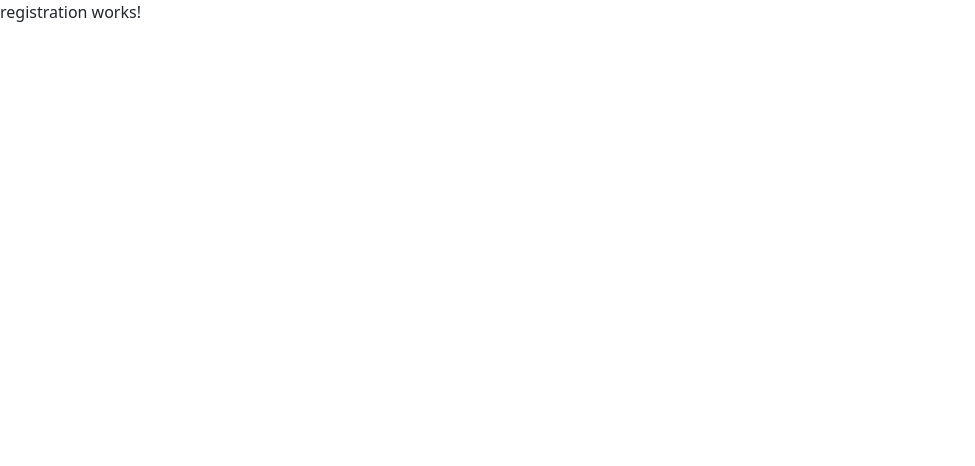
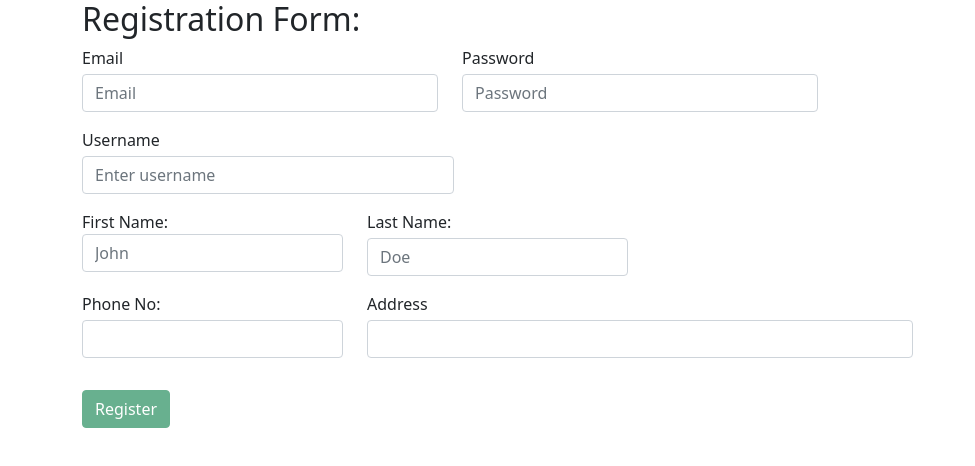
Before and after one commit to WilcyWilson/Angular-LoginAuthentication, an Angular app: page /registration in a window 1280 px wide. Shown: the top 466 px of the page, without its empty margins (0-975 px from the left). Built offline with nearby package versions, Linux system fonts and the light colour scheme.

Commit message:
register user

```diff
--- a/src/app/app-routing.module.ts
+++ b/src/app/app-routing.module.ts
@@ -2,11 +2,13 @@ import { NgModule } from '@angular/core';
 import { RouterModule, Routes } from '@angular/router';
 import {LoginComponent} from "./login/login.component";
 import {RegistrationComponent} from "./registration/registration.component";
+import {WelcomeComponent} from "./welcome/welcome.component";
 
 const routes: Routes = [
   { path: 'login', component: LoginComponent },
   { path: '', redirectTo: '/login', pathMatch: 'full' },
   { path: 'registration', component: RegistrationComponent },
+  { path: 'welcome', component: WelcomeComponent },
 ];
 
 @NgModule({
--- a/src/app/app.module.ts
+++ b/src/app/app.module.ts
@@ -7,12 +7,14 @@ import { AppComponent } from './app.component';
 import { RegistrationComponent } from './registration/registration.component';
 import {HttpClientModule} from "@angular/common/http";
 import {LoginComponent} from "./login/login.component";
+import { WelcomeComponent } from './welcome/welcome.component';
 
 @NgModule({
   declarations: [
     AppComponent,
     LoginComponent,
-    RegistrationComponent
+    RegistrationComponent,
+    WelcomeComponent
   ],
   imports: [
     BrowserModule,
--- a/src/app/login/login.component.html
+++ b/src/app/login/login.component.html
@@ -1,16 +1,29 @@
 <div class="container">
     <h2>Login Form:</h2>
-<form (ngSubmit)="loginUser()">
+    <form (ngSubmit)="loginUser()" #loginForm="ngForm">
       <div class="form-group">
         <label for="username">Username</label>
-    <input type="text" class="form-control" id="username" placeholder="Enter username" [(ngModel)]="user.userName" name="username">
+        <input type="text" class="form-control" id="username" class="form-control" placeholder="Enter username" [(ngModel)]="user.userName"
+               name="username" required #userName="ngModel">
+        <div [hidden]="userName.valid || userName.pristine"
+             class="alert alert-danger">
+          Username is required
         </div>
-  <div class="form-group">
+      </div>
+      <div class="form-group mb-3">
         <label for="password">Password</label>
-    <input type="password" class="form-control" id="password" placeholder="Password" [(ngModel)]="user.password" name="password">
+        <input type="password" class="form-control" id="password" placeholder="Password" [(ngModel)]="user.password"
+               name="password" required #password="ngModel">
+        <div [hidden]="password.valid || password.pristine"
+             class="alert alert-danger">
+          Password is required
         </div>
-  <button type="submit" class="btn btn-primary">Submit</button>
+      </div>
+      <button type="submit" class="btn btn-success" [disabled]="!loginForm.form.valid">Login</button>
+      <a routerLink="/registration"><button class="btn btn-primary m-3">Registration</button></a>
     </form>
-  <h3>{{response.responseMessage}}</h3>
-  <h3>{{response.responseStatus}}</h3>
+  <div [hidden]="response.responseStatus || !submitted"
+       class="alert alert-danger">
+    {{response.responseMessage}}
   </div>
+</div>
--- a/src/app/login/login.component.ts
+++ b/src/app/login/login.component.ts
@@ -2,6 +2,7 @@ import { Component, OnInit } from '@angular/core';
 import { User } from '../user';
 import {RegistrationService} from "../registration.service";
 import {Response} from "../response";
+import {Router} from "@angular/router";
 
 @Component({
   selector: 'app-login',
@@ -20,13 +21,20 @@ export class LoginComponent implements OnInit {
     responseMessage: "null"
   }
 
-  constructor(private service : RegistrationService) { }
+  submitted = false;
+
+  constructor(private service : RegistrationService, private router: Router) { }
 
   ngOnInit(): void {
   }
 
   loginUser(){
-    this.service.loginUserFromRemote(this.user).subscribe(response => {this.response = response;});
+    this.submitted = true;
+    this.service.loginUserFromRemote(this.user).subscribe(response => {this.response = response;
+    if(response.responseStatus){
+      this.router.navigate(['/welcome']).then(() => {
+      })
+    }
+    });
   }
-
 }
--- a/src/app/registration.service.ts
+++ b/src/app/registration.service.ts
@@ -4,12 +4,14 @@ import {Observable, of} from "rxjs";
 import {HttpClient, HttpHeaders} from "@angular/common/http";
 import { catchError, map, tap } from 'rxjs/operators';
 import {Response} from "./response";
+import {Registration} from "./registration";
 
 @Injectable({
   providedIn: 'root'
 })
 export class RegistrationService {
   private checkUserUrl = "http://localhost:8080/checkUser";
+  private registerUserUrl = "http://localhost:8080/registerUser"
 
   httpOptions = {
     headers: new HttpHeaders({ 'Content-Type': 'application/json' })
@@ -43,4 +45,12 @@ export class RegistrationService {
       catchError(this.handleError<Response>('loginUserFromRemote'))
     );
   }
+
+  registerUserFromRemote(registration: Registration): Observable<Response> {
+    return this.http.post<Response>(this.registerUserUrl, registration, this.httpOptions).pipe(
+      tap((response: Response) => this.log(`Response Status =${response.responseStatus} and
+      Response Message=${response.responseMessage}`)),
+      catchError(this.handleError<Response>('loginUserFromRemote'))
+    );
+  }
 }
--- a/src/app/registration.ts
+++ b/src/app/registration.ts
@@ -1,5 +1,4 @@
 export interface Registration {
-  id: number;
   address: string;
   emailId: string;
   firstName: string;
--- a/src/app/registration/registration.component.html
+++ b/src/app/registration/registration.component.html
@@ -1 +1,80 @@
-<p>registration works!</p>
+<div class="container">
+  <h2>Registration Form:</h2>
+  <form (ngSubmit)="registerUser()" #registerForm="ngForm">
+    <div class="row">
+      <div class="form-group col-md-4 mb-3">
+        <label for="email" class="mb-1">Email</label>
+        <input type="email" class="form-control" id="email" placeholder="Email" name="email" [(ngModel)]="registration.emailId"
+               pattern=".+@gmail\.com" required #email="ngModel">
+        <div [hidden]="email.valid || email.pristine"
+             class="alert alert-danger">
+          Email is not valid.
+        </div>
+      </div>
+      <div class="form-group col-md-4 mb-3">
+        <label for="password" class="mb-1">Password</label>
+        <input type="password" class="form-control" id="password" placeholder="Password"
+               [(ngModel)]="registration.password" name="password" required #password="ngModel">
+        <div [hidden]="password.valid || password.pristine"
+             class="alert alert-danger">
+          Password is required
+        </div>
+      </div>
+    </div>
+    <div class="form-group col-md-4 mb-3">
+      <label for="username" class="mb-1">Username</label>
+      <input type="text" class="form-control" id="username" class="form-control" placeholder="Enter username"
+             [(ngModel)]="registration.userName"
+             name="username" required #userName="ngModel">
+      <div [hidden]="userName.valid || userName.pristine"
+           class="alert alert-danger">
+        Username is required
+      </div>
+    </div>
+    <div class="row">
+      <div class="form-group col-md-3 mb-3">
+        <label for="firstName">First Name:</label>
+        <input type="text" class="form-control" id="firstName" placeholder="John"
+               [(ngModel)]="registration.firstName" name="firstName" required #firstName="ngModel">
+        <div [hidden]="firstName.valid || firstName.pristine"
+             class="alert alert-danger">
+          First Name is required
+        </div>
+      </div>
+      <div class="form-group col-md-3 mb-3">
+        <label for="lastName" class="mb-1">Last Name:</label>
+        <input type="text" class="form-control" id="lastName" placeholder="Doe"
+               [(ngModel)]="registration.lastName" name="lastName" required #lastName="ngModel">
+        <div [hidden]="lastName.valid || lastName.pristine"
+             class="alert alert-danger">
+          Last Name is required
+        </div>
+      </div>
+    </div>
+    <div class="row mb-3">
+      <div class="form-group col-md-3">
+        <label for="phoneNumber" class="mb-1">Phone No:</label>
+        <input type="number" class="form-control" id="phoneNumber"
+               [(ngModel)]="registration.phoneNo" name="phoneNumber" required #phoneNumber="ngModel">
+        <div [hidden]="phoneNumber.valid || phoneNumber.pristine"
+             class="alert alert-danger">
+          Phone Number is required
+        </div>
+      </div>
+      <div class="form-group col-md-6 mb-3">
+        <label for="address" class="mb-1">Address</label>
+        <input type="text" class="form-control" id="address"
+               [(ngModel)]="registration.address" name="address" required #address="ngModel">
+        <div [hidden]="address.valid || address.pristine"
+             class="alert alert-danger">
+          Address is required
+        </div>
+      </div>
+    </div>
+    <button type="submit" class="btn btn-success mb-3" [disabled]="!registerForm.form.valid">Register</button>
+  </form>
+  <div [hidden]="response.responseStatus || !submitted"
+       class="alert alert-danger">
+    {{response.responseMessage}}
+  </div>
+</div>
--- a/src/app/registration/registration.component.ts
+++ b/src/app/registration/registration.component.ts
@@ -1,4 +1,8 @@
-import { Component, OnInit } from '@angular/core';
+import {Component, OnInit} from '@angular/core';
+import {Registration} from "../registration";
+import {RegistrationService} from "../registration.service";
+import {Response} from "../response";
+import {Router} from "@angular/router";
 
 @Component({
   selector: 'app-registration',
@@ -6,10 +10,37 @@ import { Component, OnInit } from '@angular/core';
   styleUrls: ['./registration.component.css']
 })
 export class RegistrationComponent implements OnInit {
+  registration: Registration = {
+    address: "",
+    emailId: "",
+    firstName: "",
+    lastName: "",
+    password: "",
+    phoneNo: "",
+    userName: ""
+  }
 
-  constructor() { }
+  response: Response = {
+    responseStatus: false,
+    responseMessage: "null"
+  }
+
+  submitted = false;
+
+  constructor(private service : RegistrationService, private router: Router) {
+  }
 
   ngOnInit(): void {
   }
 
+  registerUser(){
+      this.submitted=true;
+    this.service.registerUserFromRemote(this.registration).subscribe(response => {this.response = response;
+      if(response.responseStatus){
+        this.router.navigate(['/welcome']).then(() => {
+        })
+      }
+    });
+  }
+
 }
--- /dev/null
+++ b/src/app/welcome/welcome.component.html
@@ -0,0 +1 @@
+<h1>Welcome to the good night !!!</h1>
--- /dev/null
+++ b/src/app/welcome/welcome.component.ts
@@ -0,0 +1,15 @@
+import { Component, OnInit } from '@angular/core';
+
+@Component({
+  selector: 'app-welcome',
+  templateUrl: './welcome.component.html',
+  styleUrls: ['./welcome.component.css']
+})
+export class WelcomeComponent implements OnInit {
+
+  constructor() { }
+
+  ngOnInit(): void {
+  }
+
+}
```
Also changed, not shown: src/app/welcome/welcome.component.css (added), 1 other file (tests, documents, lock files or other folders). Lines whose indentation alone changed are shown as unchanged.
